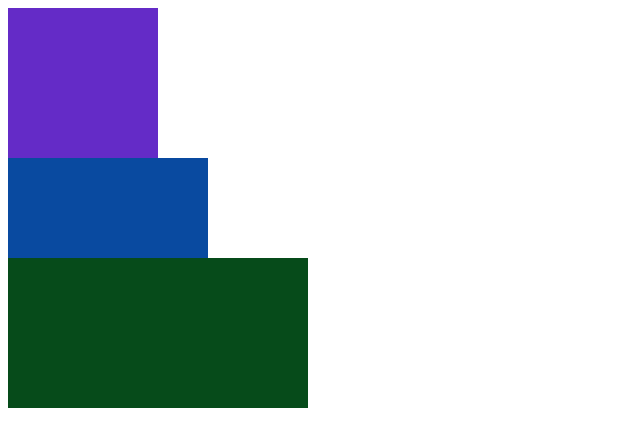
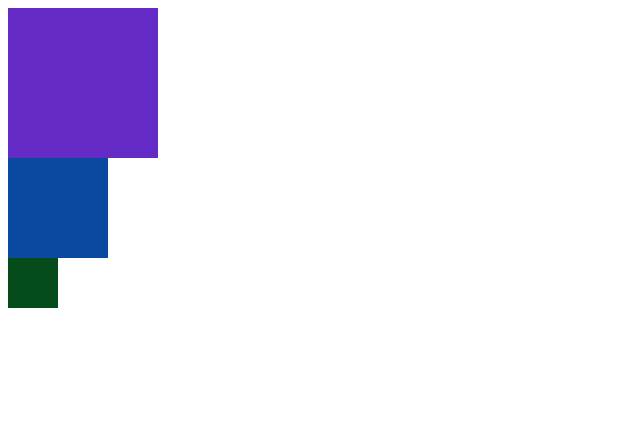
Before and after one commit to DeimaxRow1342/Tec_Web7, a plain HTML site: page index.html in a window 1280 px wide. Shown: the whole page, without its empty margins (0-640 px from the left). Drawn offline with Linux system fonts and the light colour scheme.

Commit message:
Alineacion de cuadrados

```diff
--- a/css/estilos.css
+++ b/css/estilos.css
@@ -17,13 +17,13 @@ div {
 }
 
 .caja2{
-    width: 200px;
+    width: 100px;
     height: 100px;
     background-color: #094aa0;
 }
 
 .caja3{
-    width: 300px;
-    height: 150px;
+    width: 50px;
+    height: 50px;
     background-color: hsl(137, 85%, 16%);
 }
```
